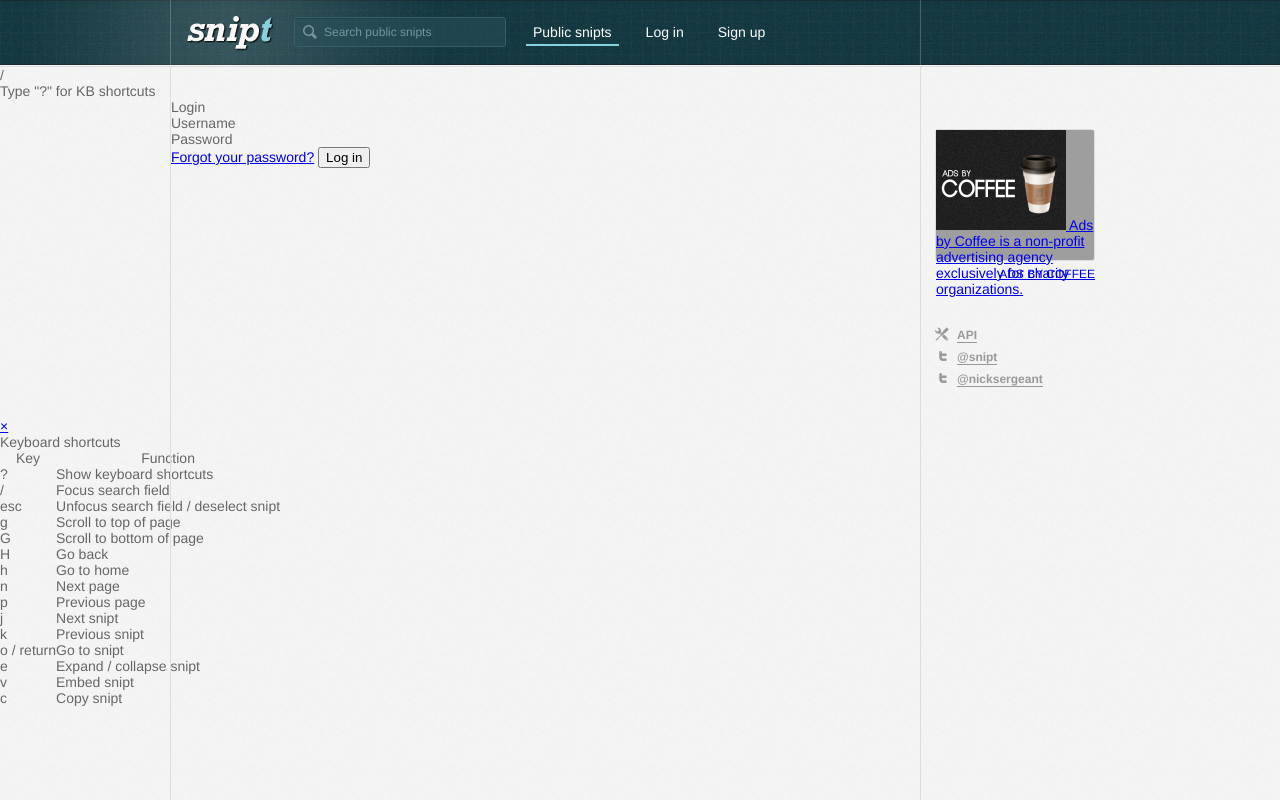
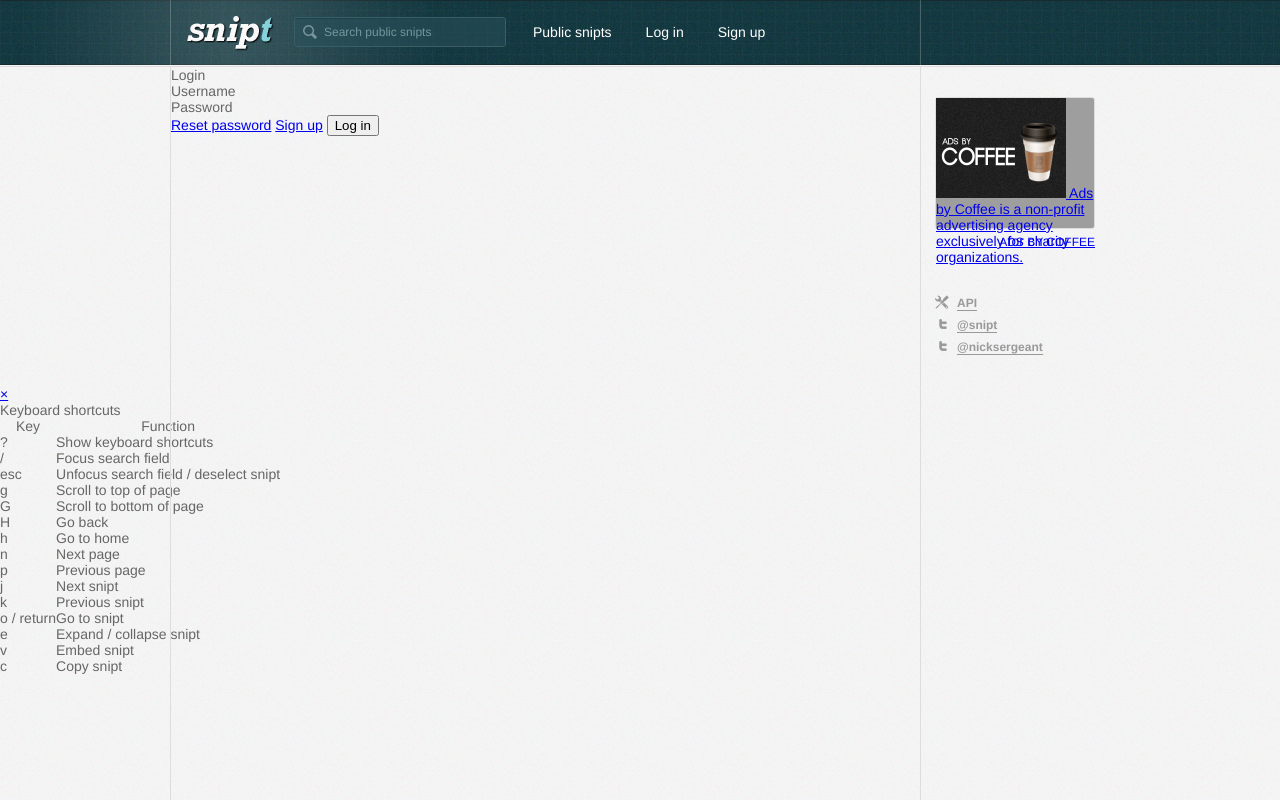
Before and after one commit to nicksergeant/snipt, a Django app: template snipt/templates/registration/login.html in a window 1280 px wide. Run offline with Django 3.2, Linux system fonts and the light colour scheme; the template is opened without the code that fills it, so the values that code supplies are empty; grey boxes are pictures that could not be loaded.

Commit message:
Working on reg

```diff
--- a/snipt/fabfile.py
+++ b/snipt/fabfile.py
@@ -10,7 +10,9 @@ def staticfiles():
     local('sed -i -e \'s/\/media\//https:\/\/snipt.s3.amazonaws.com\//g\' %s/media/css/style.css' % BASE_PATH)
     local('rm %s/media/css/style.css-e' % BASE_PATH)
     css = [
+        '%s/media/css/bootstrap.css' % BASE_PATH,
         '%s/media/css/style.css' % BASE_PATH,
+        '%s/media/css/themes.css' % BASE_PATH,
     ]
     local('cat %s > %s/media/cache/snipt.css' % (' '.join(css), BASE_PATH))
 
--- a/snipt/snipts/views.py
+++ b/snipt/snipts/views.py
@@ -25,6 +25,7 @@ def list_public(request, tag_slug=None):
         snipts = snipts.filter(tags__name__in=[tag_slug])
 
     return {
+        'public': True,
         'snipts': snipts,
         'tags': tags,
         'tag': tag_slug,
--- a/snipt/templates/base.html
+++ b/snipt/templates/base.html
@@ -6,7 +6,9 @@
     <meta charset="utf-8" />
     <meta name="description" content="Long-term memory for coders. Share and store code snippets." />
     {% if debug %}
+    <link rel="stylesheet" href="{{ STATIC_URL }}css/bootstrap.css" />
     <link rel="stylesheet" href="{{ STATIC_URL }}css/style.css" />
+    <link rel="stylesheet" href="{{ STATIC_URL }}css/themes.css" />
 
     <script type="text/javascript" src="{{ STATIC_URL }}js/libs/a_underscore.js"></script>
     <script type="text/javascript" src="{{ STATIC_URL }}js/libs/b_jquery.js"></script>
@@ -53,14 +55,14 @@
             <nav class="public">
                 <ul>
                     <li>
-                        <a href="/public/" {% if '/public/' in request.path or not request.user.is_authenticated %} class="active"{% endif %}>Public snipts</a>
+                        <a href="/public/" {% if '/public/' in request.path or public %} class="active"{% endif %}>Public snipts</a>
                     </li>
                     {% if not request.user.is_authenticated %}
                         <li>
-                            <a href="/login/">Log in</a>
+                            <a href="/login/" {% if '/login/' in request.path %} class="active"{% endif %}>Log in</a>
                         </li>
                         <li>
-                            <a href="/signup/">Sign up</a>
+                            <a href="/signup/" {% if '/signup/' in request.path %} class="active"{% endif %}>Sign up</a>
                         </li>
                     {% else %}
                         <li>
@@ -72,6 +74,7 @@
             <aside class="nav"></aside>
         </div>
     </header>
+    {% block sub-header %}
         <header class="sub">
             <div class="inner group">
                 <ul class="bcrumb">
@@ -83,6 +86,7 @@
                 </div>
             </div>
         </header>
+    {% endblock %}
     <section class="main group">
         <div class="inner">
             {% block content %}{% endblock %}
--- a/snipt/templates/registration/login.html
+++ b/snipt/templates/registration/login.html
@@ -1,4 +1,4 @@
-{% extends "base.html" %}
+{% extends "registration/registration_base.html" %}
 
 {% block page-title %}Login - {{ block.super }}{% endblock %}
 
@@ -6,34 +6,28 @@
 {% block body-class %}{{ block.super }} account login {% if request.GET.activationcomplete %}activation-complete{% endif %}{% endblock %}
 
 {% block content %}
-    <form method="post" action="{% url django.contrib.auth.views.login %}">
-        <div class="modal-header">
-            <h3>Login</h3>
-        </div>
-        <div class="modal-body {% if form.errors %}modal-body-errors{% endif %}">
+    <form class="account-form" method="post" action="{% url django.contrib.auth.views.login %}">
         {% if request.GET.activationcomplete %}
-                <div class="alert-message success">
+            <div class="alert alert-success">
                 Successfully confirmed email! Log in below.
             </div>
         {% endif %}
         {% if form.errors %}
             {% if form.non_field_errors %}
-                    <div class="alert-message block-message error">
+                <div class="alert alert-error">
                     {{ form.non_field_errors }}
-                        <div class="alert-actions">
-                            <a class="btn small" href="/password/reset/">Forgot your password?</a>
-                        </div>
                 </div>
             {% else %}
-                    <div class="alert-message error">
-                        <p>Please fix the errors below.</p>
+                <div class="alert alert-error">
+                    Please fix the errors below.
                 </div>
             {% endif %}
         {% endif %}
         <fieldset>
-                <div class="clearfix {% if form.username.errors %}error{% endif %}">
-                    <label for="id_username">Username</label>
-                    <div class="input">
+            <legend>Login</legend>
+            <div class="control-group {% if form.username.errors %}error{% endif %}">
+                <label class="control-label" for="id_username">Username</label>
+                <div class="controls">
                     {{ form.username }}
                     {% if form.errors.username %}
                         <span class="help-inline">
@@ -44,9 +38,9 @@
                     {% endif %}
                 </div>
             </div>
-                <div class="clearfix {% if form.password.errors %}error{% endif %}">
-                    <label for="id_password">Password</label>
-                    <div class="input">
+            <div class="control-group {% if form.password.errors %}error{% endif %}">
+                <label class="control-label" for="id_password">Password</label>
+                <div class="controls">
                     {{ form.password }}
                     {% if form.errors.password %}
                         <span class="help-inline">
@@ -57,14 +51,13 @@
                     {% endif %}
                 </div>
             </div>
+            <div class="form-actions group">
+                <a class="btn" href="{% url auth_password_reset %}">Reset password</a>
+                <a class="btn" href="/signup/">Sign up</a>
+                <button class="btn btn-primary pull-right" type="submit">Log in</button>
+            </div>
         </fieldset>
-        </div>
-        <div class="modal-footer">
-            <a class="btn secondary forgot" href="{% url auth_password_reset %}">Forgot your password?</a>
-            <!--<a class="btn secondary signup" href="/signup/">Need to sign up?</a>-->
         <input type="hidden" name="next" value="{{ next }}" />
         {% csrf_token %}
-            <input class="btn primary submit" type="submit" value="Log in" />
-        </div>
     </form>
 {% endblock %}
--- a/snipt/templates/registration/registration_base.html
+++ b/snipt/templates/registration/registration_base.html
@@ -0,0 +1,3 @@
+{% extends "base.html" %}
+
+{% block sub-header %}{% endblock %}
```
Also changed, not shown: snipt/media/css/style.scss (+28 -4 lines), snipt/media/css/bootstrap.css (renamed from snipt/media/css/bootstrap.scss), snipt/media/css/themes.css (renamed from snipt/media/css/themes.scss). Lines whose indentation alone changed are shown as unchanged.
